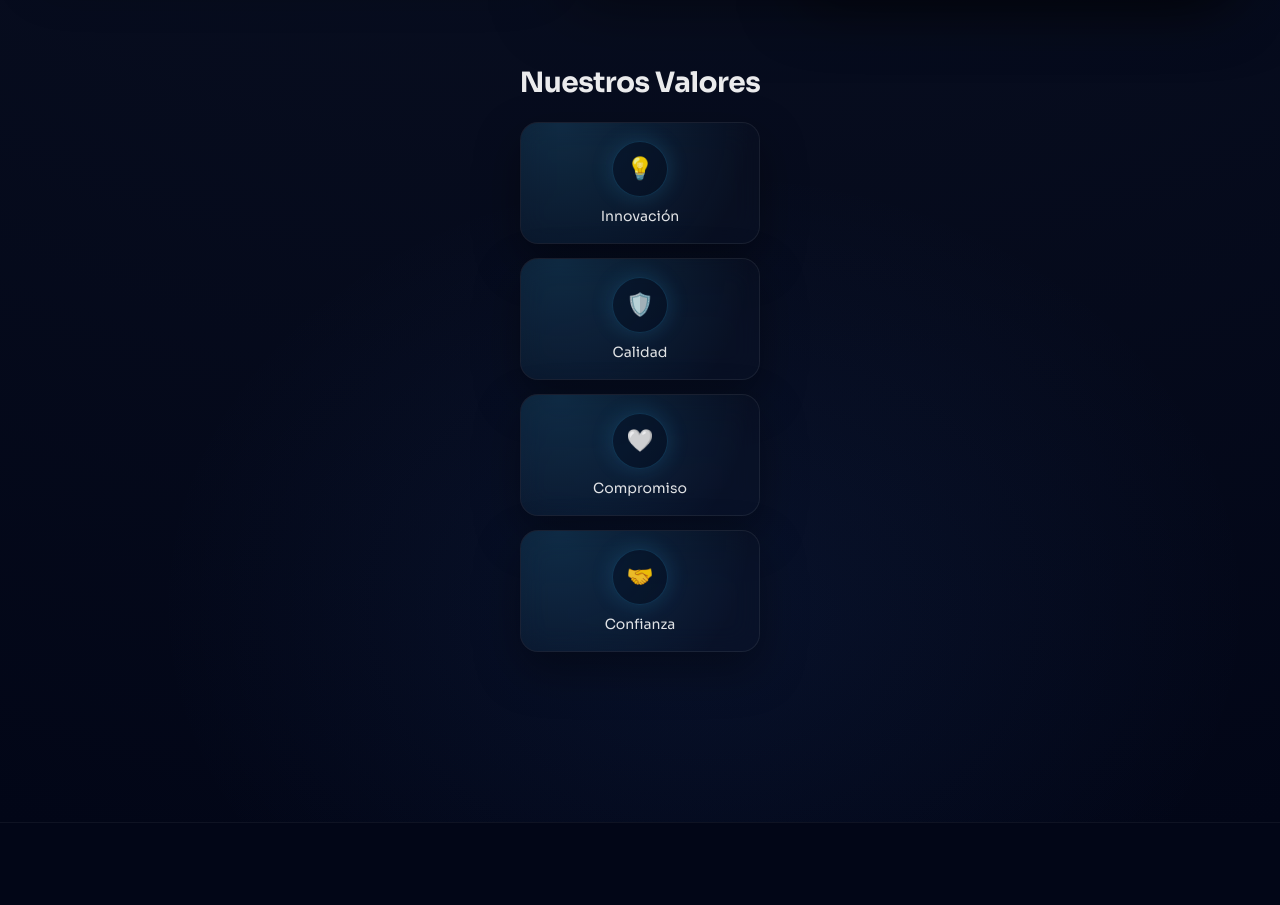
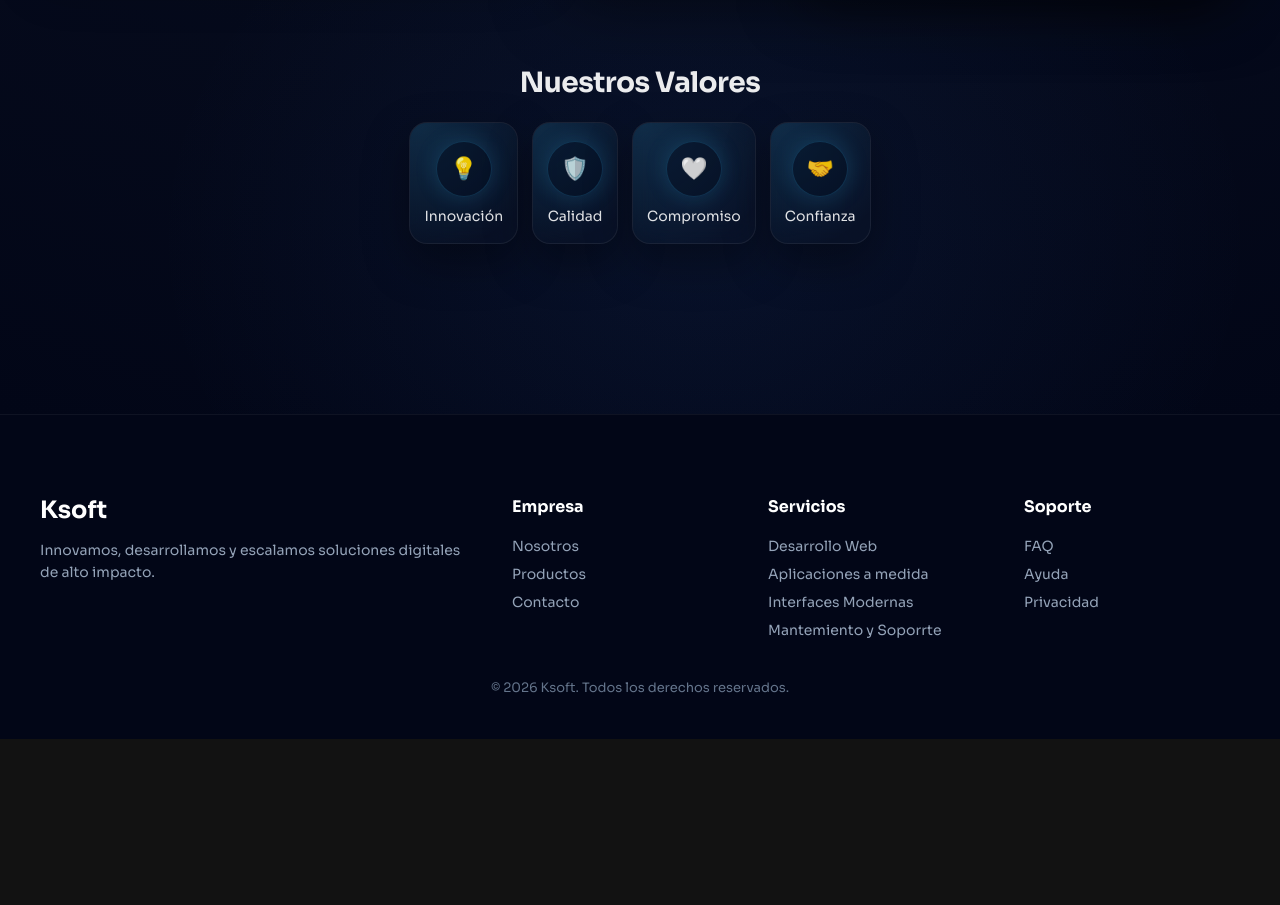
Before and after one commit to kleyderBackend/Ksoft-frontend, a React (Vite) app: page /about in a window 1280 px wide. Shown: the part 1340-2245 px from the top of the page. After the commit the page ends 2079 px from the top, so only its background shows below. Built offline with nearby package versions, Linux system fonts and the light colour scheme.

Commit message:
refactor(about): css values

```diff
--- a/src/pages/AboutPages/AboutPages.module.css
+++ b/src/pages/AboutPages/AboutPages.module.css
@@ -122,7 +122,7 @@
 
 .valuesRow {
   width: 100%;
-  display: grid;
+  display: flex;
   grid-template-columns: repeat(auto-fit, minmax(140px, 1fr));
   gap: 14px;
 }
```
